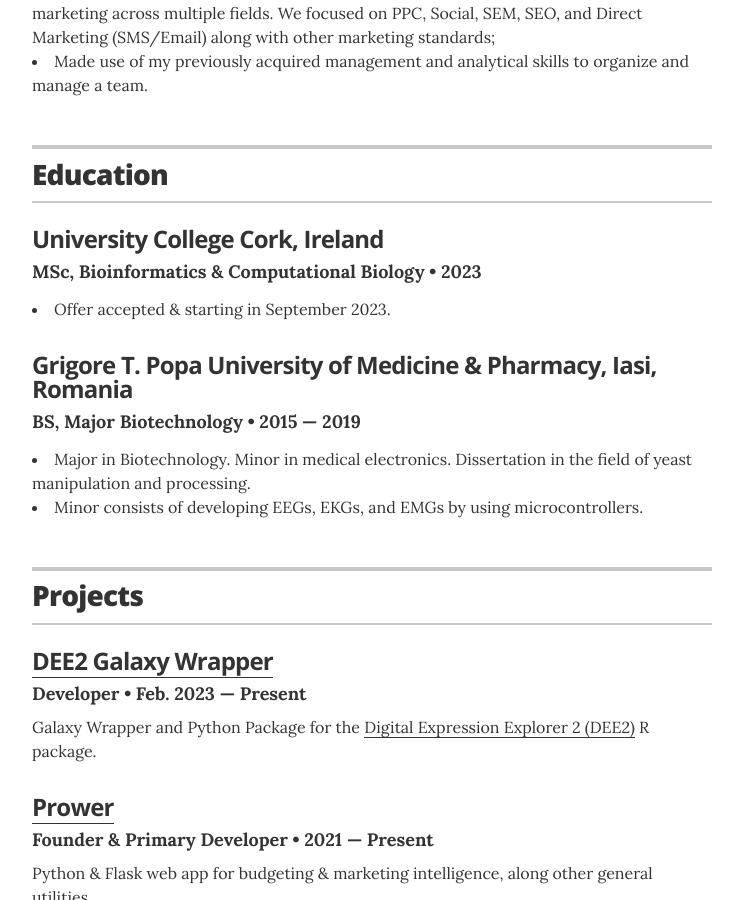
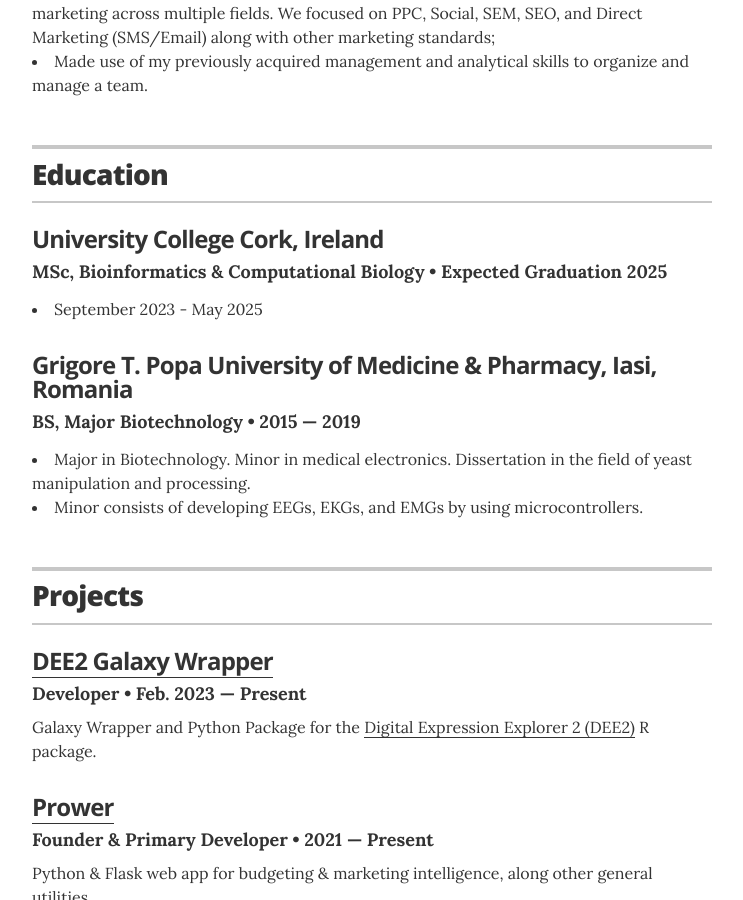
Before and after one commit to IulianIV/iulianiv.github.io, a Jekyll site: the page built from index.html, in a window 1280 px wide and 900 px high, scrolled down 973 px. Shown: the whole window, without its empty margins (268-1011 px from the left). Built offline with Jekyll 4.4.1, drawn with Linux system fonts in a browser that asks for light colours.

Commit message:
Update education.yml
Made changes to education section

```diff
--- a/_data/education.yml
+++ b/_data/education.yml
@@ -2,9 +2,9 @@
 
 - degree: MSc, Bioinformatics & Computational Biology
   uni: University College Cork, Ireland
-  year: 2023
+  year: Expected Graduation 2025
   summary:
-    <li>Offer accepted & starting in September 2023.</li>
+    <li>September 2023 - May 2025</li>
 
 - degree: BS, Major Biotechnology
   uni: Grigore T. Popa University of Medicine & Pharmacy, Iasi, Romania
```
